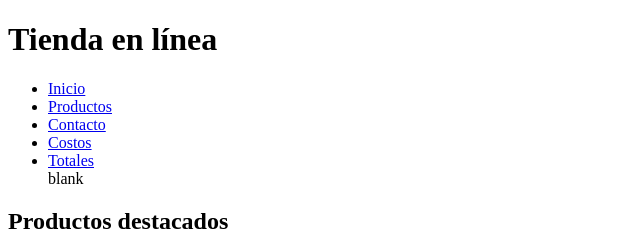
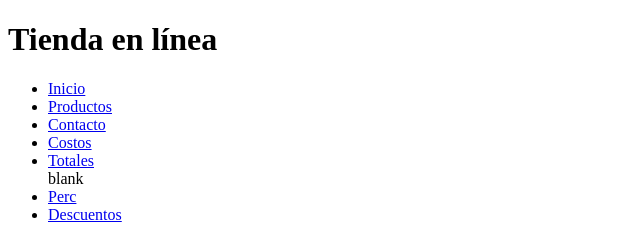
Before and after one commit to NadriMunoz/aspirantes-mir-ejercicioi-3, a plain HTML site: page index.html in a window 1280 px wide. Shown: the top 241 px of the page, without its empty margins (0-640 px from the left). Drawn offline with Linux system fonts and the light colour scheme.

Commit message:
Cambios en la rama develop

```diff
--- a/index.html
+++ b/index.html
@@ -15,6 +15,8 @@
           <li><a href="#">Contacto</a></li>
           <li><a href="#">Costos</a></li>
           <li><a href="#">Totales</a></li>blank
+          <li><a href="#">Perc</a></li>
+          <li><a href="#">Descuentos</a></li>
         </ul>
       </nav>
     </header>
```
Also changed, not shown: 1 other file.
